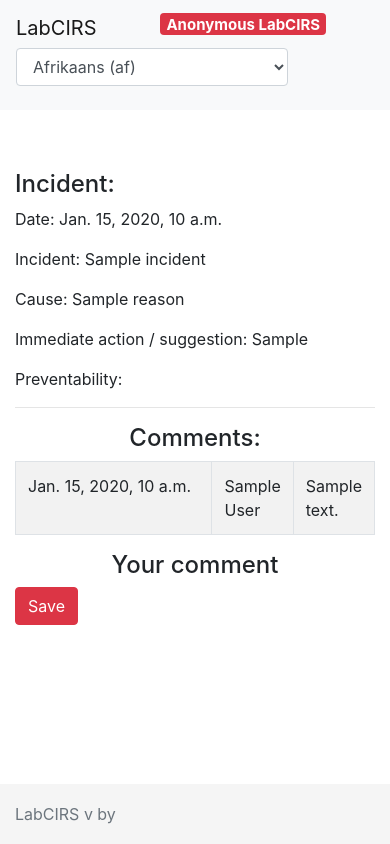
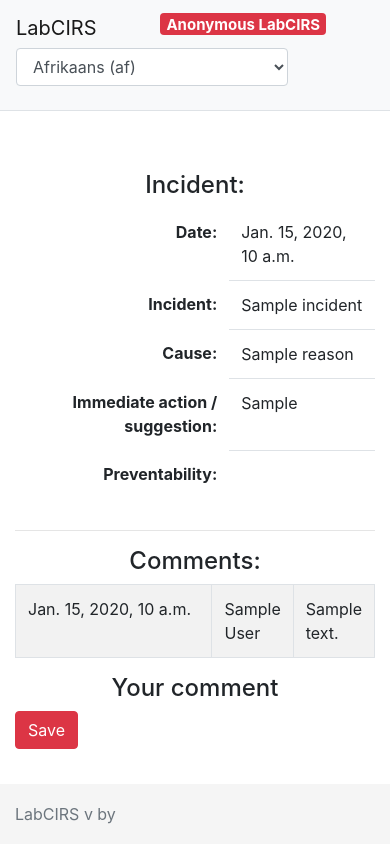
Before and after one commit to major-s/labcirs, a Django app: template cirs/templates/cirs/criticalincident_detail.html in a window 390 px wide. Run offline with Django 3.2, Linux system fonts and the light colour scheme; the template is opened without the code that fills it: most values are stand-ins (such as "Sample title", 1, 10 or a date in 2020); some libraries are stand-ins or nearby versions.

Commit message:
Made navbar menu colapsable on small screens, improved design of the incident presentation on the detail view for commenting. Tried to improve structure of templates.

```diff
--- a/cirs/templates/cirs/base.html
+++ b/cirs/templates/cirs/base.html
@@ -21,10 +21,15 @@
 </head>
 
 <body>
-    {% block nav %}
-    <nav class="navbar navbar-expand-lg navbar-light bg-light">
+	<nav class="navbar navbar-expand-lg navbar-light bg-light border-bottom">
     	<span class="navbar-brand">{{ ORGANIZATION|default:"LabCIRS" }}</span>
+
     	{% if user.is_authenticated == True %}
+    	<div>
+    		<button class="navbar-toggler" type="button" data-toggle="collapse" data-target="#navbarMenu">
+    			<span class="navbar-toggler-icon"></span>
+  			</button>
+	  		<div class="collapse navbar-collapse" id="navbarMenu">
         		<ul class="navbar-nav nav-pills">
 	                {% url 'incidents_list' as url %}
 	                <li class="nav-item">
@@ -38,8 +43,14 @@
 	                </li>
 	                {% url 'incident_search' as url %}
 	                <li class="nav-item">
-                	<a class="nav-link{% if request.path == url %} active text-light bg-dark
-                		{% endif %}" href="{{ url }}">{% trans "Comments" %}</a>
+	                	<a class="nav-link
+	                		{% comment %}
+	                			Works on all pages only because not existing variables are ignored in templates
+	                		{% endcomment %}
+	                		{% if request.path == url or request.path == incident.get_absolute_url %}
+	                			active text-light bg-dark
+	                		{% endif %}"
+	                	href="{{ url }}">{% trans "Comments" %}</a>
 	                </li>
 	            	{% if user.is_superuser %}
 		                <li class="nav-item">
@@ -47,7 +58,8 @@
 		                </li>
             		{% endif %}
         		</ul>
-
+        	</div>
+        </div>
 		{% endif %}
 
         <h5 class="mx-auto">
@@ -73,17 +85,16 @@
                 </select>
             </div>
         </form>
+
         {% if user.is_authenticated == True %}
             <ul class="navbar-nav nav-pills">
                 <li class="nav-item"><a class="nav-link" href="{% url 'logout' %}">{% trans "Log out" %}</a></li>
             </ul>
         {% endif %}
     </nav>
+
+    {% block content %}
     {% endblock %}
-    {% block content %}
-
-    {% endblock %}
-
 
     <footer class="footer">
         <div class="container">
--- a/cirs/templates/cirs/criticalincident_detail.html
+++ b/cirs/templates/cirs/criticalincident_detail.html
@@ -3,12 +3,43 @@
 {% block content %}
 {% load i18n %}
 	<div class="container">
-	    <h4>{% trans "Incident" %}:</h4>
-	    <p>{% trans "Date" %}: {{ incident.date }}</p>
-	    <p>{% trans "Incident" %}: {{ incident.incident }}</p>
-	    <p>{% trans "Cause" %}: {{ incident.reason }}</p>
-	    <p>{% trans "Immediate action / suggestion" %}: {{ incident.immediate_action }}</p>
-	    <p>{% trans "Preventability" %}: {{ incident.preventability }}</p>
+	    <h4 class="text-center">{% trans "Incident" %}:</h4>
+	    <div class="clearfix">
+		    <div class="float-left">
+			    <table class="table table-borderless">
+				    <tbody>
+				    	<tr>
+				    		<th scope="row" class="align-text-top text-right">
+				    			{% trans "Date" %}:
+				    		</th>
+				    		<td>{{ incident.date }}</td>
+				    	</tr>
+				    	<tr>
+				    		<th scope="row" class="align-text-top text-right">
+				    			{% trans "Incident" %}:
+				    		</th>
+				    		<td class="border-top">{{ incident.incident }}</td>
+				    	</tr>
+				    	<tr>
+				    		<th scope="row" class="align-text-top text-right">
+				    			{% trans "Cause" %}:
+				    		</th>
+				    		<td class="border-top">{{ incident.reason }}</td>
+				    	</tr>
+				    	<tr>
+				    		<th scope="row" class="align-text-top text-right">
+				    			{% trans "Immediate action / suggestion" %}:
+				    		</th>
+				    		<td class="border-top">{{ incident.immediate_action }}</td>
+				    	</tr>
+				    	<tr>
+				    		<th scope="row" class="align-text-top text-right">{% trans "Preventability" %}:</th>
+				    		<td class="border-top">{% trans incident.preventability %}</td>
+				    	</tr>
+				    </tbody>
+				</table>
+			</div>
+		</div>
 
 		{% if incident.comments.all|length > 0 %}
 			<hr/>
@@ -30,12 +61,10 @@
 
     	<div class="comment">
   			<h4 class="text-center">{% trans "Your comment" %}</h4>
-  			<div class="well">
 			<form action="" method="post">{% csrf_token %}
 				{{ form.as_p }}
 				<button type="submit" class="btn btn-danger">{% trans "Save" %}</button>
 			</form>
 		</div>
 	</div>
-	</div>
 {% endblock %}
--- a/cirs/templates/cirs/criticalincident_form.html
+++ b/cirs/templates/cirs/criticalincident_form.html
@@ -4,13 +4,15 @@
 	{{ block.super }}
 	{% load i18n %}
 	<script type="text/javascript" src="{{ STATIC_URL }}js/jquery-ui-1.12.1.min.js"></script>
-	{# local JavaScript files are included automatically, but have to be present in the static/js directory #}
+
 	{% get_language_info_list for LANGUAGES as languages %}
+
 	{% for language in languages %}
 	    {% ifnotequal language.code "en" %}
-		<script type="text/javascript" src="{{ STATIC_URL }}js/jquery.ui.datepicker-{{ language.code }}.js"></script>
+			<script type="text/javascript" src="{{ STATIC_URL }}js/jquery.ui.datepicker-{{ language.code }}.js"></script>
 	    {% endifnotequal %}
 	{% endfor %}
+
 	<link rel="stylesheet" type="text/css" href={{ STATIC_URL }}css/jquery-ui.min.css />
 
 	{% get_current_language as LANGUAGE_CODE %}
--- a/cirs/templates/cirs/incident_search_form.html
+++ b/cirs/templates/cirs/incident_search_form.html
@@ -4,7 +4,8 @@
     {{ block.super }}
     {% load i18n %}
     <div class="container">
-		<form action="" method="post" enctype="multipart/form-data" >{% csrf_token %}
+		<form action="" method="post" enctype="multipart/form-data" >
+			{% csrf_token %}
 			<p>{% trans "Please enter the code which you received after submitting the incident." %}</p>
 
 			<p>{{ form }}</p>
--- a/cirs/templates/cirs/publishableincident_list.html
+++ b/cirs/templates/cirs/publishableincident_list.html
@@ -11,7 +11,7 @@
 
 	<script type="text/javascript">
 		$(document).ready( function () {
-		    $('#tableInventory').DataTable( {
+		    $('#tableIncidents').DataTable( {
 				"ordering": false,
 				{% if not LANGUAGE_CODE == "en" %}
 					"language": {
@@ -29,7 +29,7 @@
     <div class="container">
 	    <h2>{% trans "Critical incidents" %}</h2>
 		<div class="table-responsive">
-		    <table class="table table-striped table-bordered" id="tableInventory">
+		    <table class="table table-striped table-bordered" id="tableIncidents">
 				<thead>
 					<tr>
 					    <th>{% trans "Incident" %}</th>
--- a/functional_tests/tests.py
+++ b/functional_tests/tests.py
@@ -67,7 +67,7 @@
         self.login_user()
         # # TODO: check if user is authenticated
         # # instead checking for the title of the table
-        self.wait.until(EC.presence_of_element_located((By.ID, 'tableInventory')))
+        self.wait.until(EC.presence_of_element_located((By.ID, 'tableIncidents')))
         table_title = self.browser.find_element_by_tag_name('h2').text
         self.assertEqual('Critical incidents', table_title)
 
@@ -123,7 +123,7 @@
         self.logout()
         self.login_user()
         # check if all expected fields are present in the table
-        table = self.browser.find_element_by_id('tableInventory')
+        table = self.browser.find_element_by_id('tableIncidents')
         EXPECTED_HEADERS = [u'Incident', u'Description', u'Measures and consequences', u'Photo']
         header_elements = table.find_elements_by_tag_name('th')
         table_headers_list = []
@@ -145,7 +145,7 @@
         # Now user goes to the list and should see the list of
         # published incidents in order b, a, c
         self.login_user()
-        table = self.browser.find_element_by_id('tableInventory')
+        table = self.browser.find_element_by_id('tableIncidents')
         rows = table.find_elements_by_tag_name('tr')
 
         self.assertIn('b', rows[1].text)
```
Lines whose indentation alone changed are shown as unchanged.
